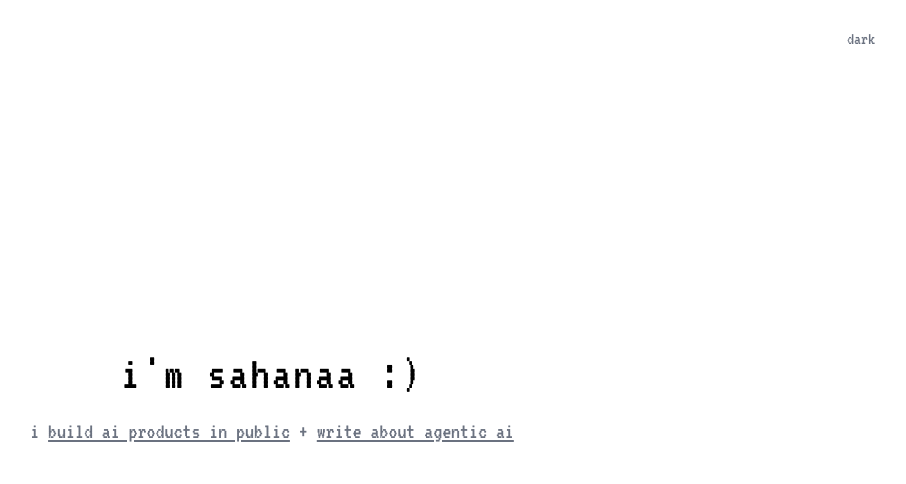
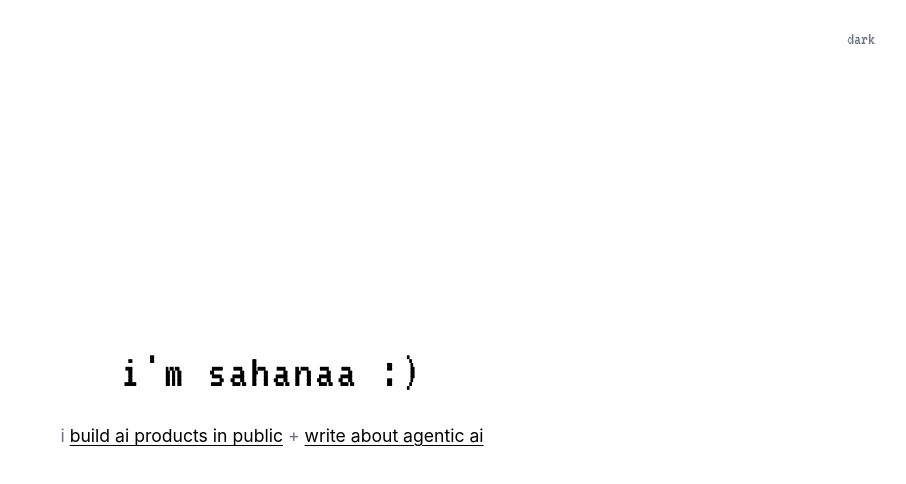
Before and after one commit to notsahanaa/sn-portfolio, a React (Vite) app: page / in a window 1280 px wide. Shown: the top 484 px of the page, without its empty margins (368-1274 px from the left). Built offline with nearby package versions, Linux system fonts and the light colour scheme.

Commit message:
feat: update Home.css with new design system

```diff
--- a/src/styles/Home.css
+++ b/src/styles/Home.css
@@ -6,7 +6,7 @@
   min-height: 100vh;
   width: 100%;
   background-color: var(--color-bg);
-  padding: 2rem;
+  padding: 3rem;
 }
 
 .home-intro {
@@ -15,25 +15,23 @@
 }
 
 .home-intro h1 {
-  margin-bottom: 1rem;
+  margin-bottom: 1.5rem;
 }
 
 .home-intro p {
-  font-family: 'VT323', monospace;
-  font-size: 1.4rem;
-  line-height: 1.6;
-  color: var(--color-text);
+  font-size: 1.1rem;
+  line-height: 1.8;
+  color: var(--color-body);
 }
 
 .inline-link {
+  color: var(--color-heading);
   text-decoration: underline;
-  color: var(--color-text);
-  transition: all 0.2s ease;
+  text-underline-offset: 3px;
+  transition: opacity 0.2s ease;
 }
 
 .inline-link:hover {
-  background: var(--color-text);
-  color: var(--color-bg);
-  text-decoration: none;
-  padding: 0 0.2rem;
+  opacity: 0.7;
+  text-decoration: underline;
 }
```
